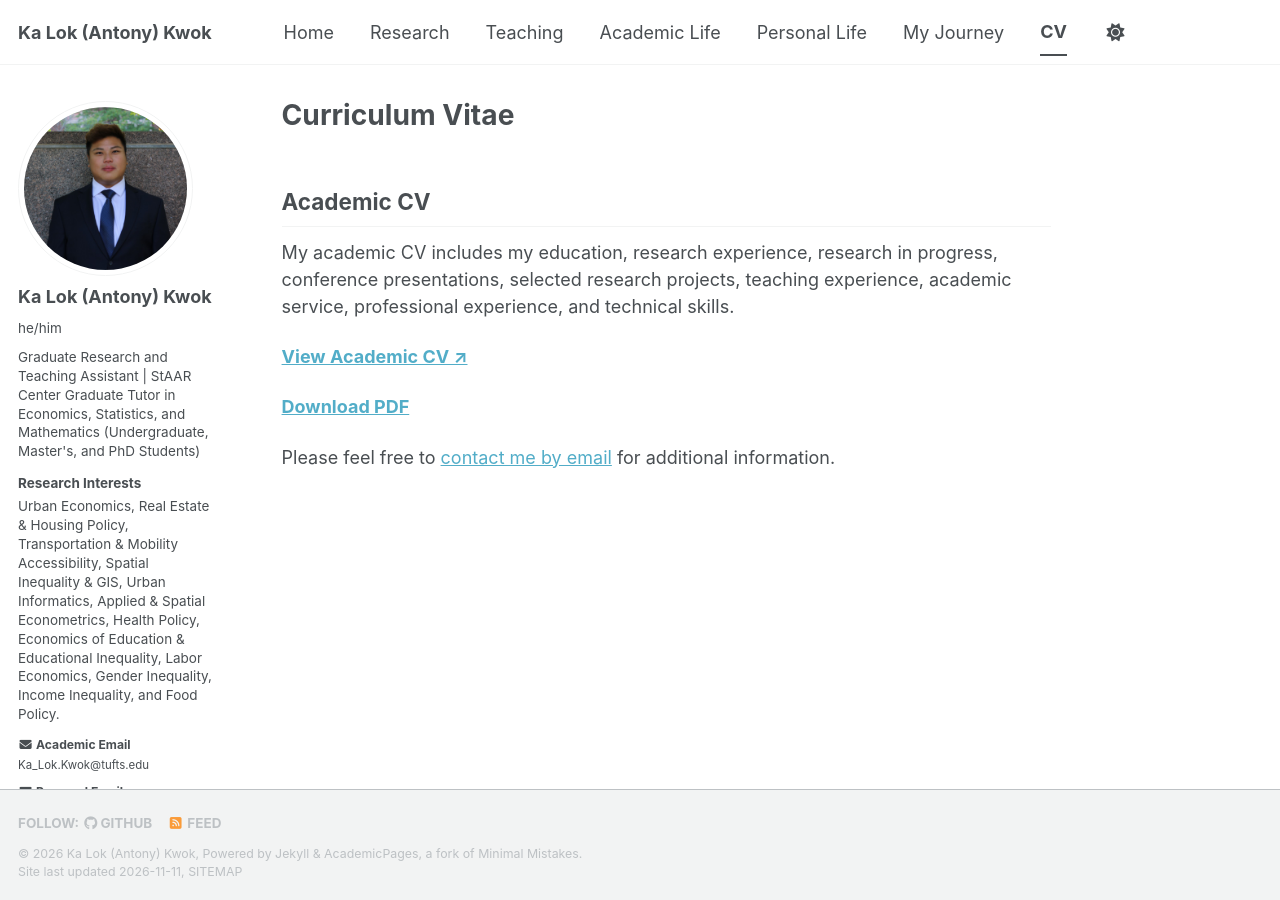
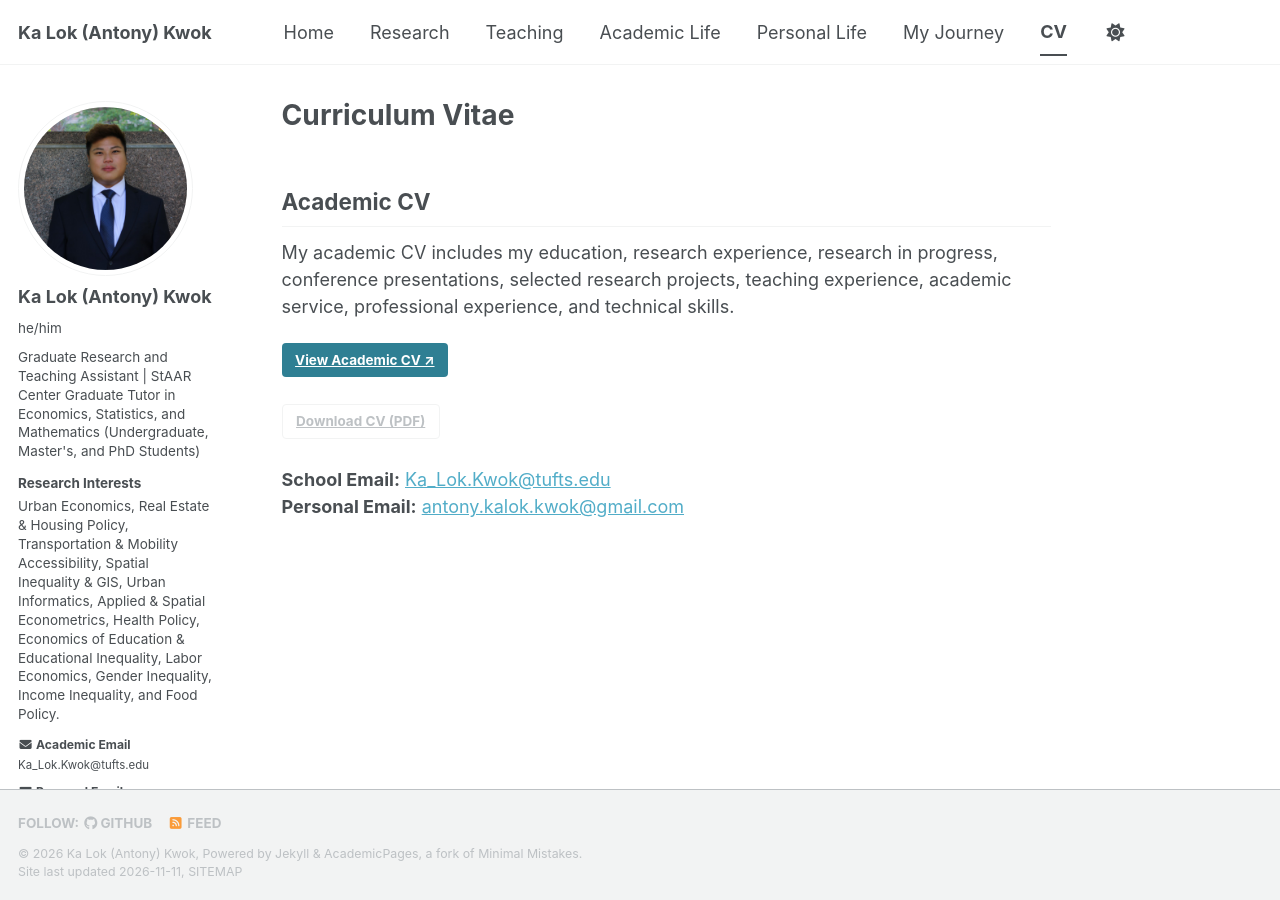
Before and after one commit to AntonyKaLokKwok/AntonyKaLokKwok.github.io, a Jekyll site: the page built from _pages/cv.md, in a window 1280 px wide. Built offline with Jekyll 4.4.1, drawn with Linux system fonts in a browser that asks for light colours; a style sheet for code colours, icons or effects is not loaded.

Commit message:
Update cv.md

```diff
--- a/_pages/cv.md
+++ b/_pages/cv.md
@@ -11,8 +11,9 @@ redirect_from:
 
 My academic CV includes my education, research experience, research in progress, conference presentations, selected research projects, teaching experience, academic service, professional experience, and technical skills.
 
-[**View Academic CV ↗**](/files/Ka_Lok_Antony_Kwok_Academic_CV.pdf){:target="_blank" rel="noopener noreferrer"}
+[View Academic CV ↗](/files/Ka%20Lok%20%28Antony%29%20Kwok%20Academic%20CV%20Nov%202026.pdf){: .btn .btn--primary target="_blank" rel="noopener noreferrer"}
 
-[**Download PDF**](/files/Ka_Lok_Antony_Kwok_Academic_CV.pdf){:target="_blank"}
+[Download CV (PDF)](/files/Ka%20Lok%20%28Antony%29%20Kwok%20Academic%20CV%20Nov%202026.pdf){: .btn .btn--inverse}
 
-Please feel free to [contact me by email](mailto:Ka_Lok.Kwok@tufts.edu) for additional information.
+**School Email:** [Ka_Lok.Kwok@tufts.edu](mailto:Ka_Lok.Kwok@tufts.edu)
+**Personal Email:** [antony.kalok.kwok@gmail.com](mailto:antony.kalok.kwok@gmail.com)
```
